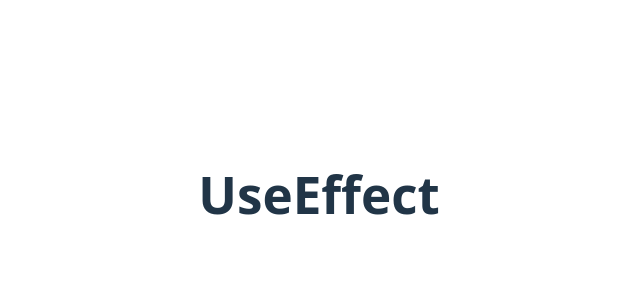
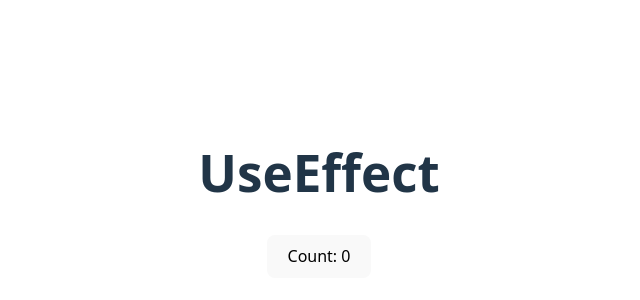
Before and after one commit to WonganiNyirenda18/my-learning-track, a React (Vite) app: page / in a window 1280 px wide. Shown: the part 206-506 px from the top of the page, without its empty margins (321-961 px from the left). Built offline with nearby package versions, Linux system fonts and the light colour scheme.

Commit message:
added the useEffect basic structure

```diff
--- a/src/Features/UseEffect.jsx
+++ b/src/Features/UseEffect.jsx
@@ -1,7 +1,17 @@
+import { useState, useEffect } from "react";
+
 export default function UseEffect() {
+
+    const [count, setCount] = useState(0);
+
+    useEffect(() => {
+        console.log("count is now", count)
+    }, [count]);
+
     return (
         <>
             <h1>UseEffect</h1>
+            <button onClick={() => setCount(count + 1)}>Count: {count}</button>
         </>
     );
 }
```
